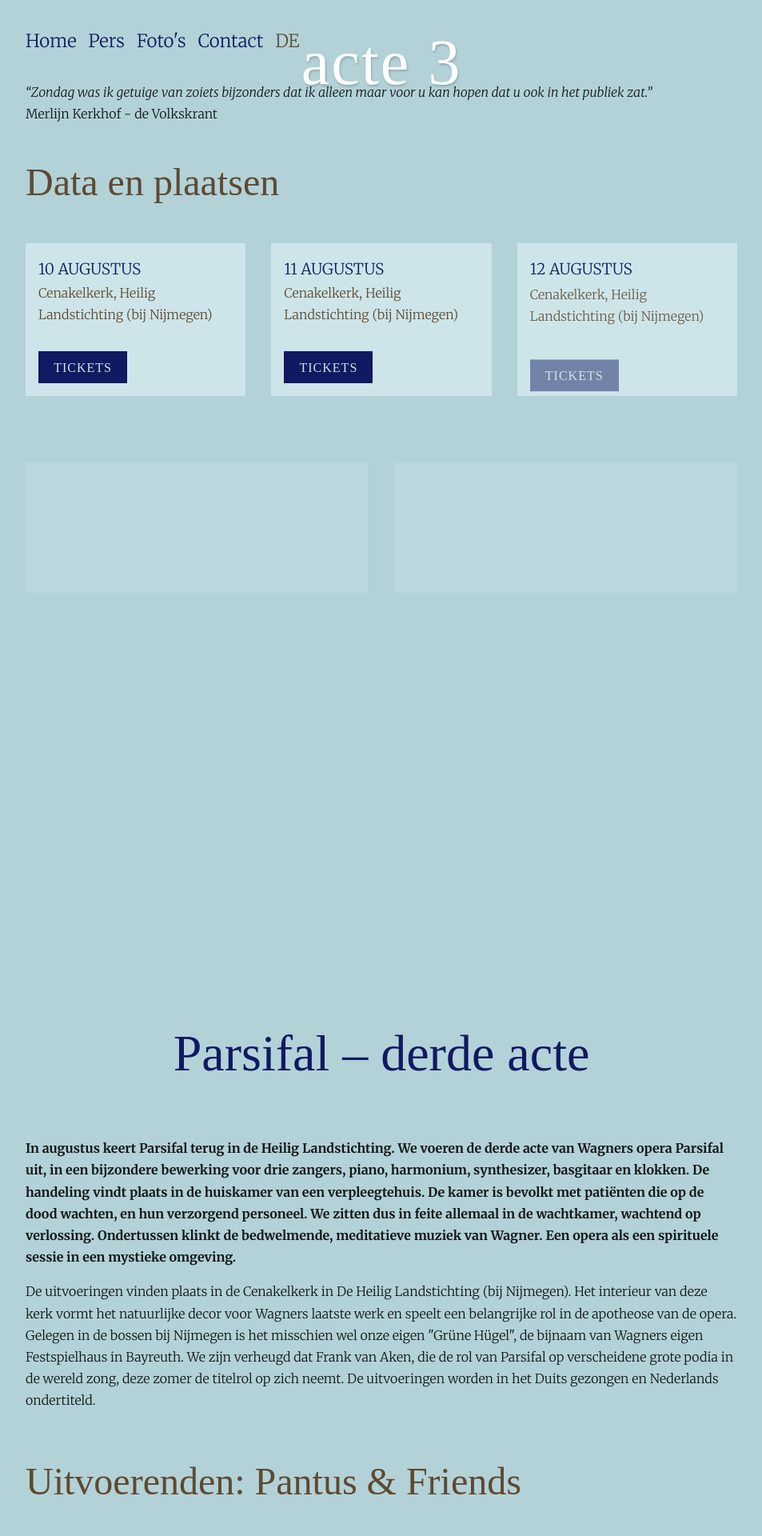
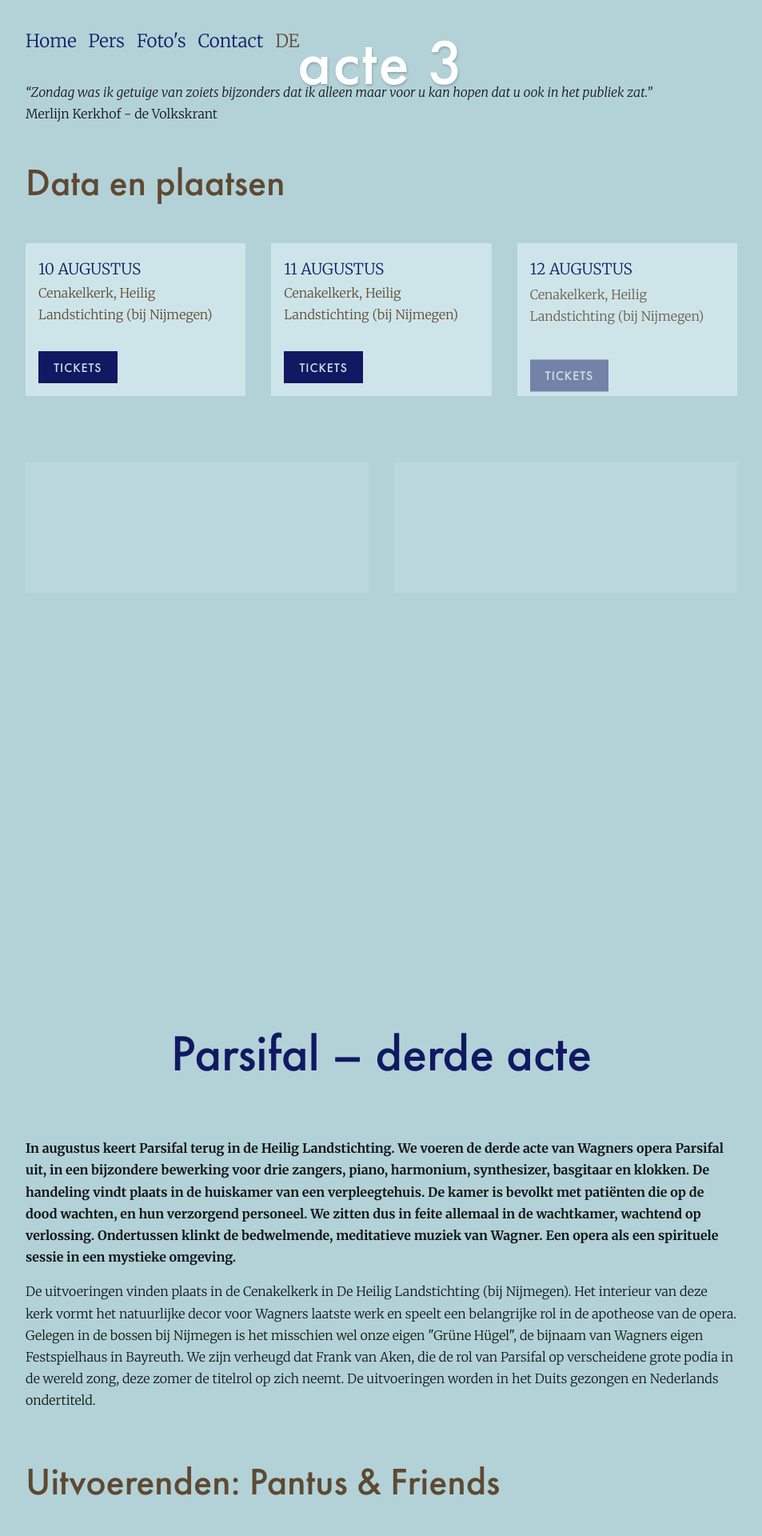
Before and after one commit to DaanBoertien/ParsifalWebsite, a Jekyll site: the page built from index.html, in a window 1280 px wide. Shown: the top 1920 px of the page at 80% size, without its empty margins (163-1116 px from the left). Built offline with Jekyll 4.4.1, drawn with Linux system fonts in a browser that asks for light colours; nearby versions of some CDN libraries; some web fonts are replaced.

Commit message:
change fonts

```diff
--- a/_layouts/default.html
+++ b/_layouts/default.html
@@ -12,14 +12,24 @@
     <link rel="preconnect" href="https://fonts.googleapis.com" />
     <link rel="preconnect" href="https://fonts.gstatic.com" crossorigin />
     <link
+      rel="preload"
+      href="/assets/font/trattatello-webfont.woff2"
+      as="font"
+      type="font/woff2"
+      crossorigin
+    />
+    <link
+      rel="preload"
+      href="/assets/font/Futura-PT-Medium.ttf"
+      as="font"
+      type="font/woff2"
+      crossorigin
+    />
+    <link
       href="https://fonts.googleapis.com/css2?family=Merriweather:ital,wght@0,300;0,400;0,700;0,900;1,300;1,400;1,700;1,900&display=swap"
       rel="stylesheet"
     />
-    <link
-      href="//db.onlinewebfonts.com/c/3c6b0199ae7b57966132e83c939d77e2?family=Futura+PT+Medium"
-      rel="stylesheet"
-      type="text/css"
-    />
+
     <title>Parsifal Acte 3</title>
   </head>
 
--- a/_sass/typography.scss
+++ b/_sass/typography.scss
@@ -1,16 +1,6 @@
 @font-face {
   font-family: "Futura PT Medium";
-  src: url("//db.onlinewebfonts.com/t/3c6b0199ae7b57966132e83c939d77e2.eot");
-  src: url("//db.onlinewebfonts.com/t/3c6b0199ae7b57966132e83c939d77e2.eot?#iefix")
-      format("embedded-opentype"),
-    url("//db.onlinewebfonts.com/t/3c6b0199ae7b57966132e83c939d77e2.woff2")
-      format("woff2"),
-    url("//db.onlinewebfonts.com/t/3c6b0199ae7b57966132e83c939d77e2.woff")
-      format("woff"),
-    url("//db.onlinewebfonts.com/t/3c6b0199ae7b57966132e83c939d77e2.ttf")
-      format("truetype"),
-    url("//db.onlinewebfonts.com/t/3c6b0199ae7b57966132e83c939d77e2.svg#Futura PT Medium")
-      format("svg");
+  src: url("/assets/font/Futura-PT-Medium.ttf") format("truetype");
 }
 
 @font-face {
```
Also changed, not shown: assets/font/Futura-PT-Medium.ttf (added), 11 other files.
